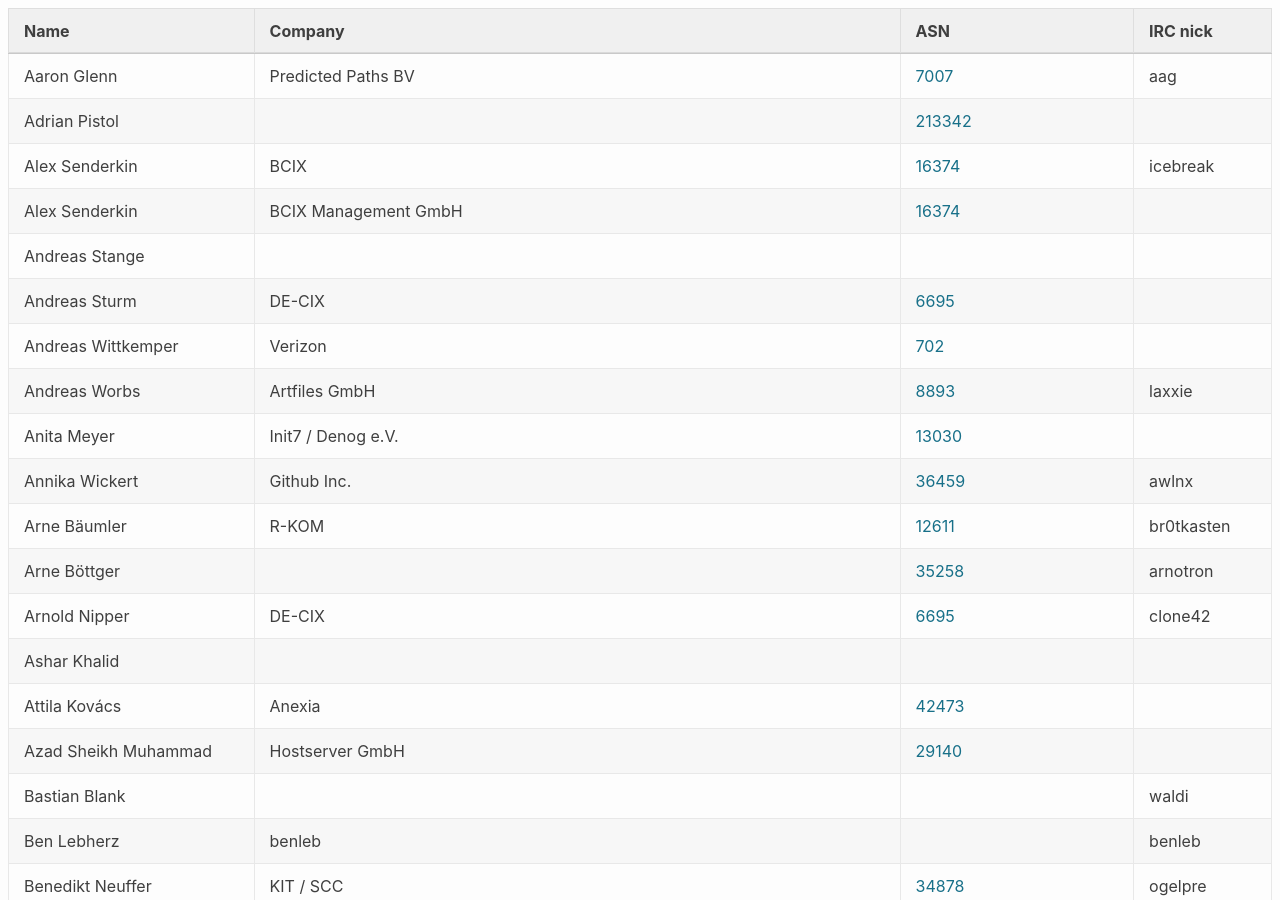
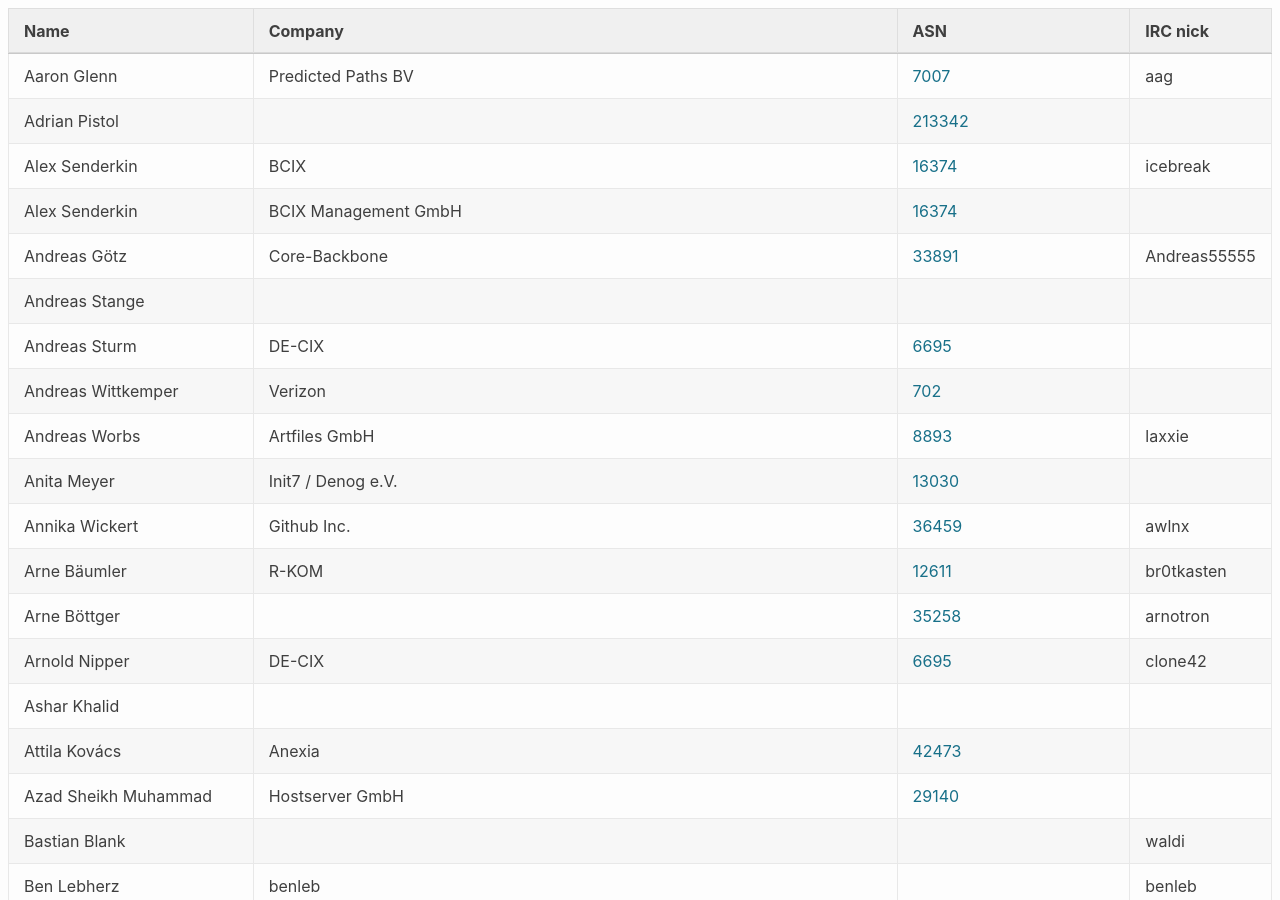
Before and after one commit to denog/pretix-attendeelist, a Jekyll site: the page built from denog13/index.markdown, in a window 1280 px wide and 900 px high. Built offline with Jekyll 4.4.1, drawn with Linux system fonts in a browser that asks for light colours.

Commit message:
Latest data: Thu Oct  7 10:49:50 UTC 2021

```diff
--- a/_data/attendees_denog13.json
+++ b/_data/attendees_denog13.json
@@ -22,6 +22,12 @@
     "company": "BCIX Management GmbH",
     "irc": null,
     "asn": "16374"
+  },
+  {
+    "name": "Andreas Götz",
+    "company": "Core-Backbone",
+    "irc": "Andreas55555",
+    "asn": "33891"
   },
   {
     "name": "Andreas Stange",
```
